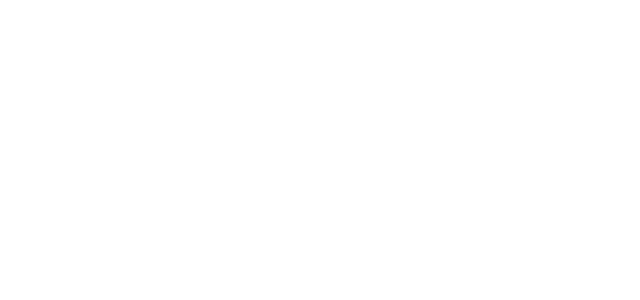
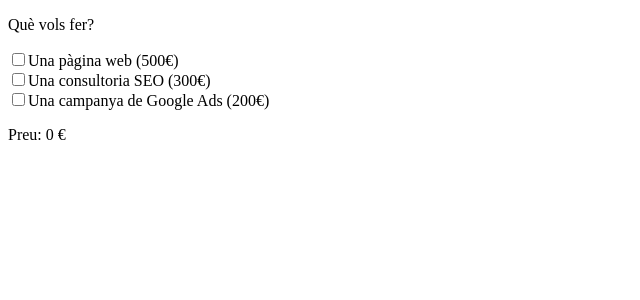
Before and after one commit to jordisz/S7, a Vue app: page / in a window 1280 px wide. Shown: the top 300 px of the page, without its empty margins (0-640 px from the left). Built offline with nearby package versions, Linux system fonts and the light colour scheme.

Commit message:
Add service checkboxes and calculate total price

```diff
--- a/src/App.vue
+++ b/src/App.vue
@@ -1,5 +1,5 @@
 <template>
-
+  <router-view/>
 </template>
 
 <style>
--- a/src/views/Home.vue
+++ b/src/views/Home.vue
@@ -1,6 +1,19 @@
 <template>
   <div>
-
+    <p>Què vols fer?</p>
+    <div class="checkbox">
+      <input type="checkbox" v-model="web">
+      <label>Una pàgina web (500€)</label>
+    </div>
+    <div class="checkbox">
+      <input type="checkbox" v-model="seo">
+      <label>Una consultoria SEO (300€)</label>
+    </div>
+    <div class="checkbox">
+      <input type="checkbox" v-model="ads">
+      <label>Una campanya de Google Ads (200€)</label>
+    </div>
+    <p>Preu: {{ preu }} €</p>
   </div>
 </template>
 
@@ -10,6 +23,29 @@
 export default {
   name: 'Home',
   components: {
+  },
+  data() {
+    return {
+      web: false,
+      seo: false,
+      ads: false,
+    }
+  },
+  computed: {
+    preu() {
+      let total = 0;
+      if (this.web) {
+        total += 500;
+      }
+      if (this.seo) {
+        total += 300;
+      }
+      if (this.ads) {
+        total += 200;
+      }
+
+      return total;
+    }
   }
 }
 </script>
```
